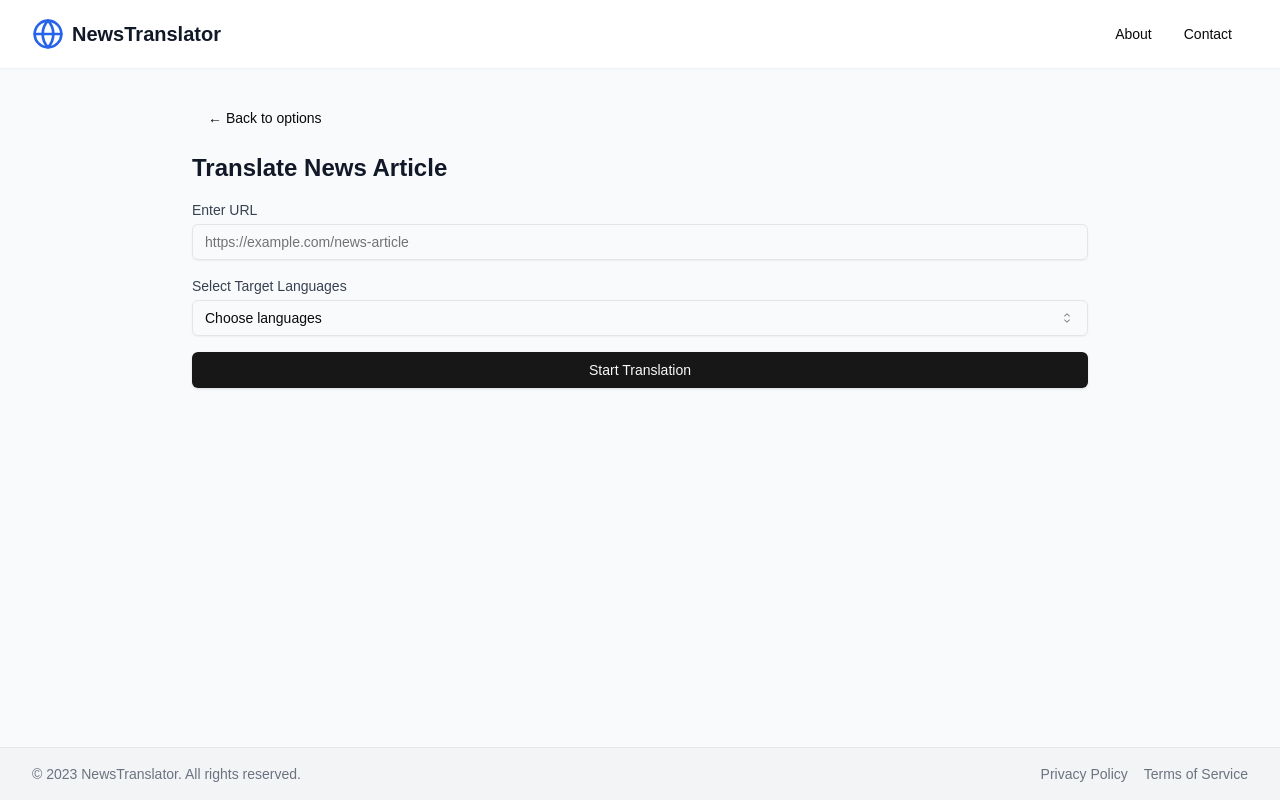
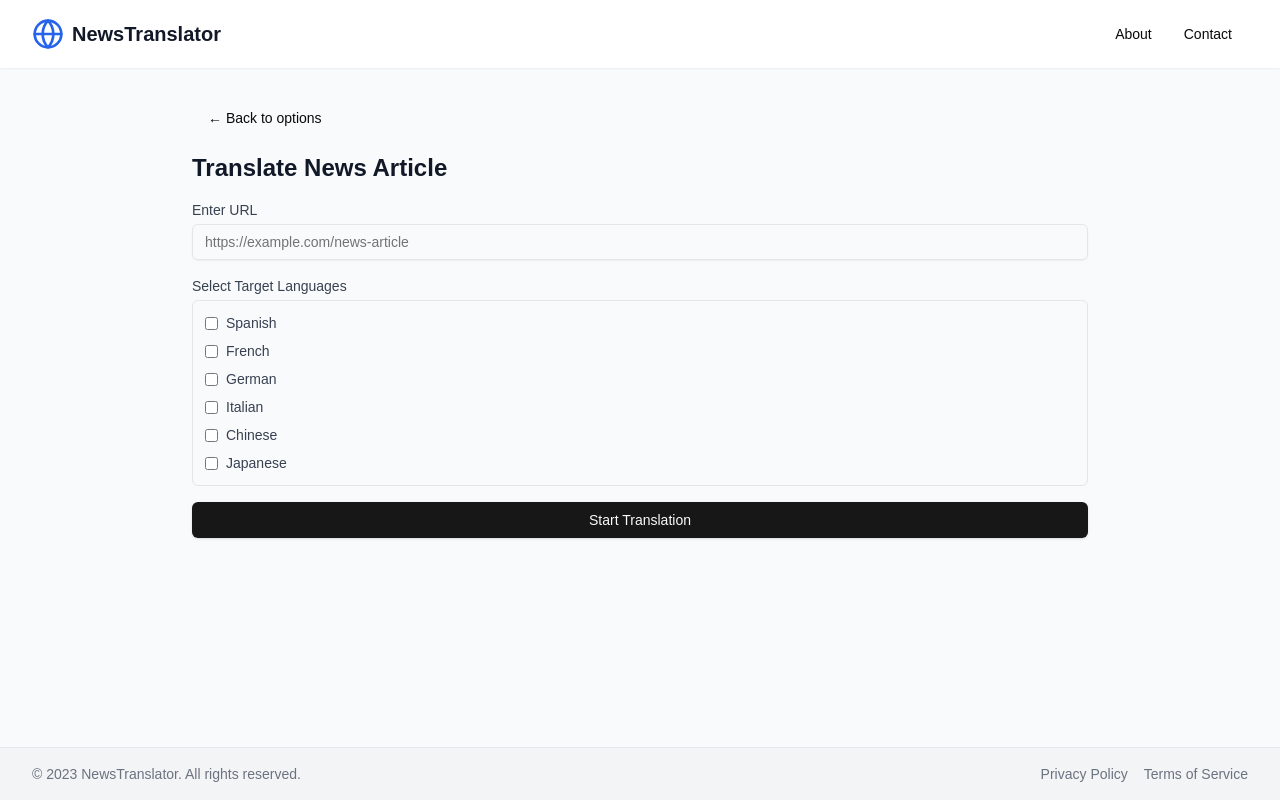
Before and after one commit to ishaangupta2311/news-converter-LLM, a Next.js app: page / in a window 1280 px wide. Both pictures are taken after a click on the element 410 px from the left and 231 px from the top of the page. Built offline with nearby package versions, Linux system fonts and the light colour scheme.

Commit message:
Change selection component for a checkbox type selection

```diff
--- a/src/components/news-translation-app.tsx
+++ b/src/components/news-translation-app.tsx
@@ -5,7 +5,6 @@ import { Button } from "@/components/ui/button"
 import { Input } from "@/components/ui/input"
 import { Progress } from "@/components/ui/progress"
 import { Tabs, TabsContent, TabsList, TabsTrigger } from "@/components/ui/tabs"
-import { Select, SelectContent, SelectItem, SelectTrigger, SelectValue } from "@/components/ui/select"
 
 import {VideoNewsTranslation} from './video-news-translation'
 import { ArticleNewsTranslation } from './news-article-translation'
@@ -83,26 +82,22 @@ export function NewsTranslationAppComponent() {
                 <label htmlFor="languages" className="block text-sm font-medium text-gray-700 mb-1">
                   Select Target Languages
                 </label>
-                <Select>
-                  <SelectTrigger id="languages" className="w-full">
-                    <SelectValue placeholder="Choose languages" />
-                  </SelectTrigger>
-                  <SelectContent>
+                <div className="border rounded-md p-3 space-y-2">
                   {['Spanish', 'French', 'German', 'Italian', 'Chinese', 'Japanese'].map((lang) => (
-                      <SelectItem key={lang} value={lang}>
-                        <div className="flex items-center">
+                    <div key={lang} className="flex items-center">
                       <input
                         type="checkbox"
+                        id={`lang-${lang}`}
                         checked={selectedLanguages.includes(lang)}
                         onChange={() => handleLanguageSelect(lang)}
                         className="mr-2"
                       />
+                      <label htmlFor={`lang-${lang}`} className="text-sm text-gray-700">
                         {lang}
+                      </label>
                     </div>
-                      </SelectItem>
                   ))}
-                  </SelectContent>
-                </Select>
+                </div>
               </div>
               <Button type="submit" className="w-full">
                 Start Translation
```
Lines whose indentation alone changed are shown as unchanged.
